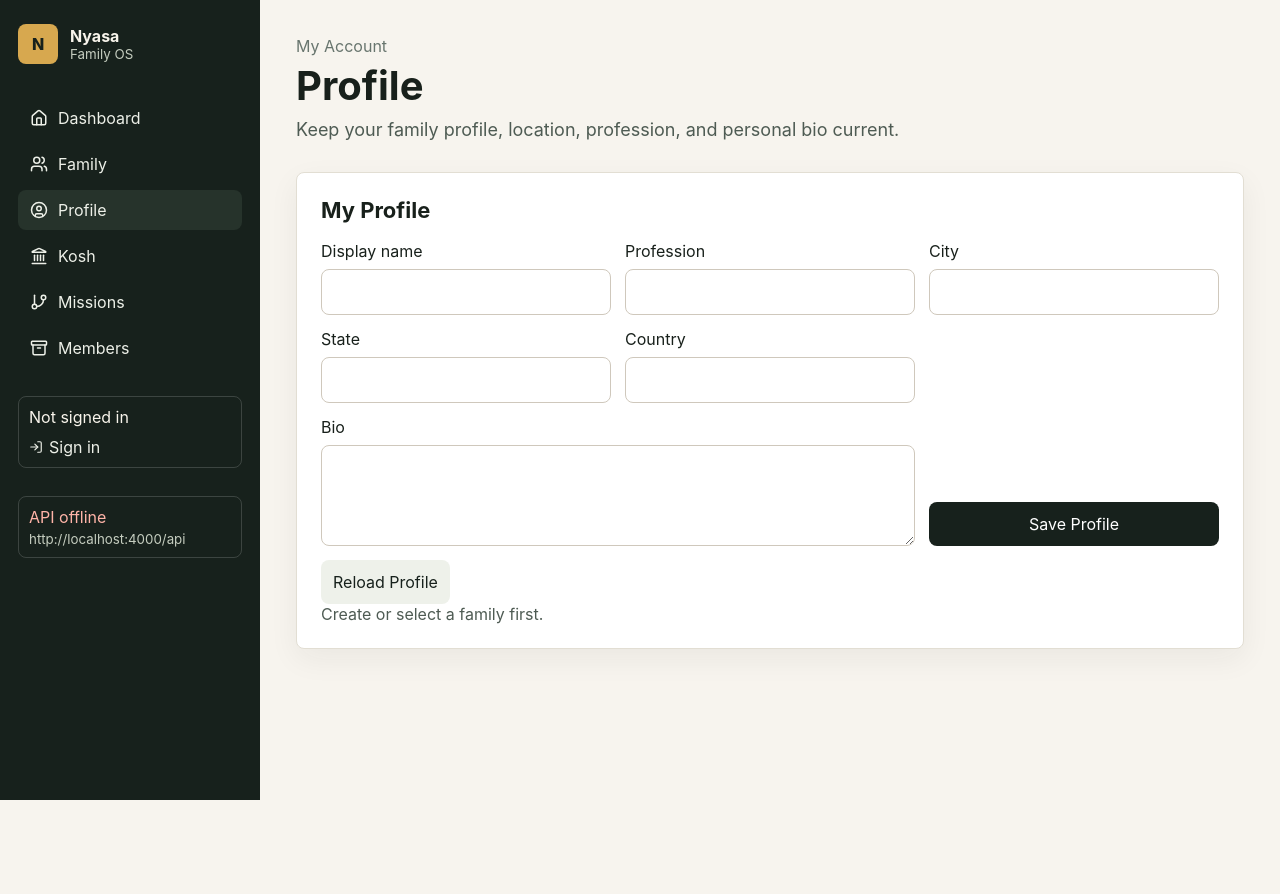
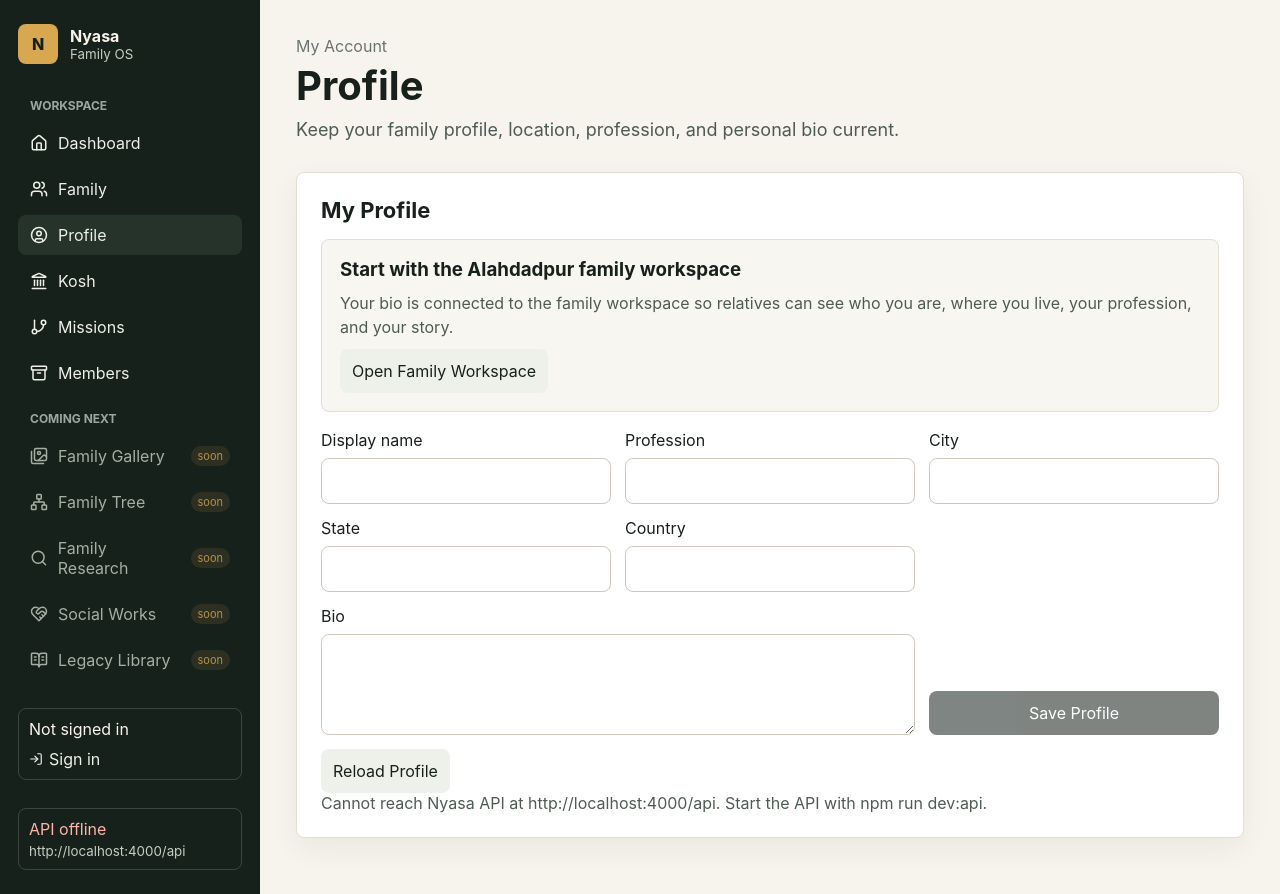
Before and after one commit to XpressCure/nyasa, a React app in the folder apps/web/: page /profile in a window 1280 px wide. Before the commit the page ends 800 px from the top, so only its background shows below. Built offline with nearby package versions, Linux system fonts and the light colour scheme; no server answers.

Commit message:
Improve profile onboarding and portal menu

```diff
--- a/apps/web/src/components/AppLayout.jsx
+++ b/apps/web/src/components/AppLayout.jsx
@@ -1,15 +1,30 @@
-import { Archive, GitBranch, Home, Landmark, UserCircle, Users } from "lucide-react";
+import { Archive, BookOpenText, GitBranch, HeartHandshake, Home, Images, Landmark, Network, Search, UserCircle, Users } from "lucide-react";
 import { NavLink, Outlet } from "react-router-dom";
 import { ApiStatus } from "./ApiStatus.jsx";
 import { SessionPanel } from "./SessionPanel.jsx";
 
-const navItems = [
+const navSections = [
+  {
+    title: "Workspace",
+    items: [
       { to: "/dashboard", label: "Dashboard", icon: Home },
       { to: "/family", label: "Family", icon: Users },
       { to: "/profile", label: "Profile", icon: UserCircle },
       { to: "/treasury", label: "Kosh", icon: Landmark },
       { to: "/projects", label: "Missions", icon: GitBranch },
       { to: "/members", label: "Members", icon: Archive }
+    ]
+  },
+  {
+    title: "Coming Next",
+    items: [
+      { label: "Family Gallery", icon: Images, planned: true },
+      { label: "Family Tree", icon: Network, planned: true },
+      { label: "Family Research", icon: Search, planned: true },
+      { label: "Social Works", icon: HeartHandshake, planned: true },
+      { label: "Legacy Library", icon: BookOpenText, planned: true }
+    ]
+  }
 ];
 
 export function AppLayout() {
@@ -24,8 +39,21 @@ export function AppLayout() {
           </div>
         </div>
         <nav className="nav-list">
-          {navItems.map((item) => {
+          {navSections.map((section) => (
+            <div className="nav-section" key={section.title}>
+              <span className="nav-section-title">{section.title}</span>
+              {section.items.map((item) => {
                 const Icon = item.icon;
+                if (item.planned) {
+                  return (
+                    <span className="nav-link nav-link-planned" key={item.label}>
+                      <Icon size={18} />
+                      <span>{item.label}</span>
+                      <small>soon</small>
+                    </span>
+                  );
+                }
+
                 return (
                   <NavLink key={item.to} to={item.to} className="nav-link">
                     <Icon size={18} />
@@ -33,6 +61,8 @@ export function AppLayout() {
                   </NavLink>
                 );
               })}
+            </div>
+          ))}
         </nav>
         <SessionPanel />
         <ApiStatus />
--- a/apps/web/src/pages/LoginPage.jsx
+++ b/apps/web/src/pages/LoginPage.jsx
@@ -16,6 +16,9 @@ export function LoginPage() {
       const response = await apiPost("/auth/dev-login", { fullName, phone });
       localStorage.setItem("nyasa_token", response.data.token);
       localStorage.setItem("nyasa_user", JSON.stringify(response.data.user));
+      if (response.data.family?._id) {
+        localStorage.setItem("nyasa_family_id", response.data.family._id);
+      }
       navigate("/profile");
     } catch (apiError) {
       setError(apiError.message);
--- a/apps/web/src/pages/ProfilePage.jsx
+++ b/apps/web/src/pages/ProfilePage.jsx
@@ -1,4 +1,5 @@
 import { useEffect, useState } from "react";
+import { Link } from "react-router-dom";
 import { PageHeader } from "../components/PageHeader.jsx";
 import { apiGet, apiPatch } from "../lib/api.js";
 
@@ -17,10 +18,24 @@ export function ProfilePage() {
   }
 
   async function loadProfile() {
-    const familyId = getFamilyId();
+    let familyId = getFamilyId();
 
     if (!familyId) {
-      setMessage("Create or select a family first.");
+      try {
+        const familiesResponse = await apiGet("/families");
+        const firstMembership = familiesResponse.data[0];
+        if (firstMembership?.familyId?._id) {
+          familyId = firstMembership.familyId._id;
+          localStorage.setItem("nyasa_family_id", familyId);
+        }
+      } catch (error) {
+        setMessage(error.message);
+        return;
+      }
+    }
+
+    if (!familyId) {
+      setMessage("Join or create the Alahdadpur family workspace first, then complete your profile.");
       return;
     }
 
@@ -78,7 +93,17 @@ export function ProfilePage() {
           <p className="section-note">
             Signed in as <strong>{profile.displayName}</strong>. Your role is <strong>{profile.role?.replaceAll("_", " ")}</strong>.
           </p>
-        ) : null}
+        ) : (
+          <div className="empty-state">
+            <h3>Start with the Alahdadpur family workspace</h3>
+            <p>
+              Your bio is connected to the family workspace so relatives can see who you are, where you live, your profession, and your story.
+            </p>
+            <Link className="secondary-button" to="/family">
+              Open Family Workspace
+            </Link>
+          </div>
+        )}
         <form className="form-grid profile-form" onSubmit={saveProfile}>
           <label>
             Display name
@@ -104,7 +129,9 @@ export function ProfilePage() {
             Bio
             <textarea value={bio} onChange={(event) => setBio(event.target.value)} rows="5" />
           </label>
-          <button type="submit">Save Profile</button>
+          <button type="submit" disabled={!getFamilyId()}>
+            Save Profile
+          </button>
         </form>
         <div className="button-row">
           <button type="button" className="secondary-button" onClick={loadProfile}>
--- a/apps/web/src/styles.css
+++ b/apps/web/src/styles.css
@@ -66,7 +66,21 @@ select {
 
 .nav-list {
   display: grid;
+  gap: 18px;
+}
+
+.nav-section {
+  display: grid;
   gap: 6px;
+}
+
+.nav-section-title {
+  color: #9aa89f;
+  font-size: 12px;
+  font-weight: 700;
+  letter-spacing: 0;
+  padding: 0 12px 4px;
+  text-transform: uppercase;
 }
 
 .nav-link {
@@ -79,9 +93,28 @@ select {
   text-decoration: none;
 }
 
+.nav-link small {
+  background: rgba(215, 168, 79, 0.14);
+  border-radius: 999px;
+  color: #d7a84f;
+  font-size: 11px;
+  margin-left: auto;
+  padding: 3px 7px;
+}
+
 .nav-link.active,
 .nav-link:hover {
   background: #26332b;
+}
+
+.nav-link-planned {
+  color: #c5cdbf;
+  cursor: default;
+  opacity: 0.82;
+}
+
+.nav-link-planned:hover {
+  background: transparent;
 }
 
 .api-status {
@@ -400,6 +433,11 @@ select {
   color: #17211c;
 }
 
+button:disabled {
+  cursor: not-allowed;
+  opacity: 0.55;
+}
+
 .form-error {
   color: #b42318;
   margin: 0;
@@ -576,6 +614,32 @@ select {
   color: #17211c;
   display: inline-block;
   margin-top: 18px;
+}
+
+.empty-state {
+  background: #f8f6f1;
+  border: 1px solid #e2ded3;
+  border-radius: 8px;
+  display: grid;
+  gap: 10px;
+  margin: 16px 0;
+  padding: 18px;
+}
+
+.empty-state h3,
+.empty-state p {
+  margin: 0;
+}
+
+.empty-state p {
+  color: #4e5b53;
+  line-height: 1.5;
+}
+
+.empty-state .secondary-button {
+  display: inline-flex;
+  justify-self: start;
+  text-decoration: none;
 }
 
 .home-page {
```
Also changed, not shown: 1 other file (tests, documents, lock files or other folders). Lines whose indentation alone changed are shown as unchanged.
